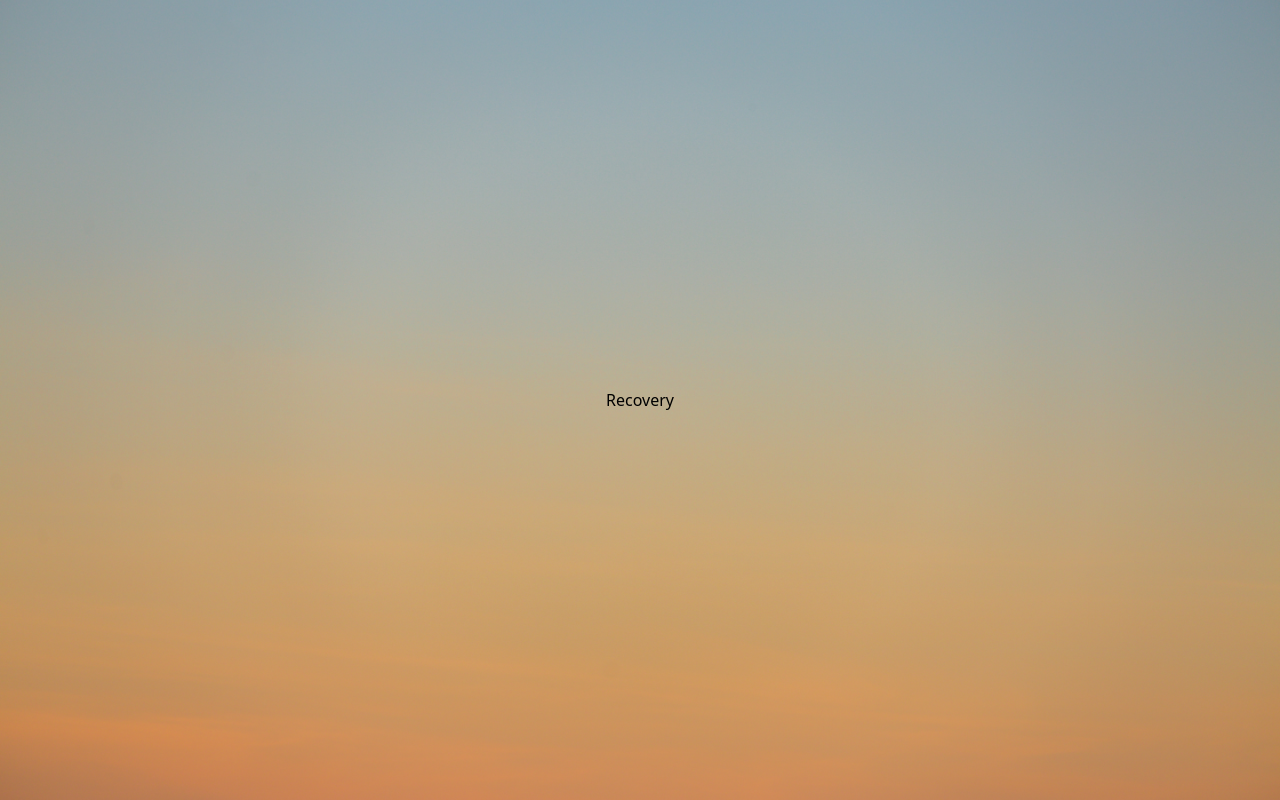
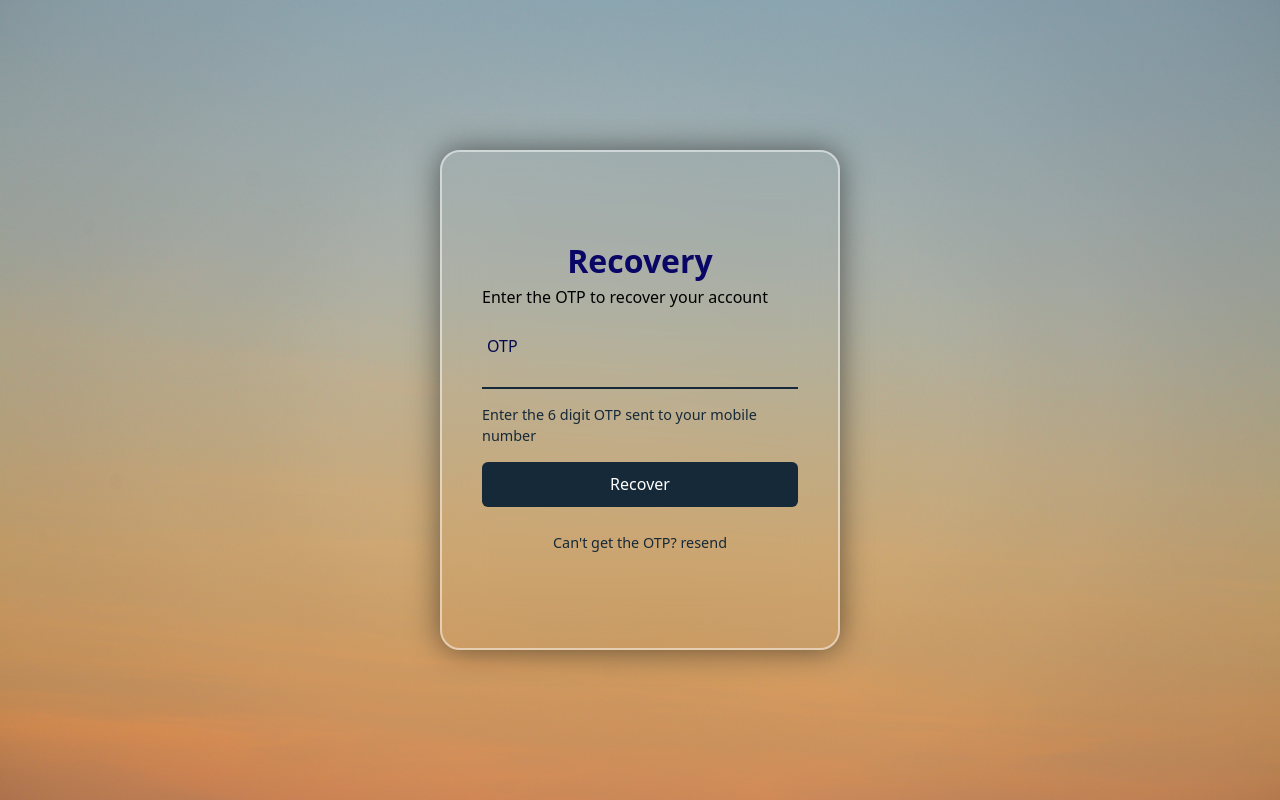
Before and after one commit to sithumjee/Login_app-FULL_STACK_DEVELOPMENT-, a React (Create React App) app in the folder client/: page /recovery in a window 1280 px wide. Built offline with nearby package versions, Linux system fonts and the light colour scheme.

Commit message:
recovery

```diff
--- a/client/src/components/Password.js
+++ /dev/null
@@ -1,5 +0,0 @@
-import React from "react";
-
-export default function Password() {
-  return <div>Password</div>;
-}
--- a/client/src/components/Recovery.js
+++ b/client/src/components/Recovery.js
@@ -1,5 +1,45 @@
 import React from "react";
+import "../styles/recovery.css";
+import { Link } from "react-router-dom";
 
 export default function Recovery() {
-  return <div>Recovery</div>;
+  return (
+    <>
+      {/** body*/}
+      <div className="wrapper">
+        <div className="form-box login">
+          <h2>Recovery</h2>
+          <p className="headerP">Enter the OTP to recover your account</p>
+
+          {/**login data check */}
+
+          <form>
+            <div className="input-box">
+              <span className="icon">
+                <ion-icon name="mail-outline"></ion-icon>
+              </span>
+              <input />
+              <label for="">OTP</label>
+            </div>
+
+            <div className="remember">
+              <p className="otpP">
+                Enter the 6 digit OTP sent to your mobile number
+              </p>
+            </div>
+
+            <button type="submit" className="btn">
+              Recover
+            </button>
+
+            <div className="login-register">
+              <p>
+                Can't get the OTP? <button>resend</button>
+              </p>
+            </div>
+          </form>
+        </div>
+      </div>
+    </>
+  );
 }
--- a/client/src/components/Username.js
+++ b/client/src/components/Username.js
@@ -35,6 +35,7 @@ export default function Username() {
           },
         }}
       ></Toaster>
+      {/** body*/}
       <div className="wrapper">
         <div className="form-box login">
           <h2>Login</h2>
@@ -63,7 +64,7 @@ export default function Username() {
                 <input type="checkbox" />
                 Remember me
               </label>
-              <Link className="forgotPassword" to="/password">
+              <Link className="forgotPassword" to="/recovery">
                 Forgot Password?
               </Link>
             </div>
--- a/client/src/helper/validate.js
+++ b/client/src/helper/validate.js
@@ -3,14 +3,16 @@ import toast from "react-hot-toast";
 /**validate login page username and password */
 
 export async function accountValidate(values) {
-  const error = accountVertify({}, values);
+  const error = accountVerify({}, values);
 
   return error;
 }
 
 /**validate username and password */
 
-function accountVertify(error = {}, values) {
+function accountVerify(error = {}, values) {
+  const specialChars = /[ !@#$%^&*()_+\-=\[\]{};':"\\|,.<>\/?]/;
+
   if (!values.username) {
     error.username = toast.error("Username is required");
   } else if (values.username.includes(" ")) {
@@ -21,6 +23,10 @@ function accountVertify(error = {}, values) {
     error.password = toast.error("Password is required");
   } else if (values.password.includes(" ")) {
     error.username = toast.error("Password is invalid");
+  } else if (values.password.length < 5) {
+    error.password = toast.error("Password is less than 6 characters");
+  } else if (!specialChars.test(values.password)) {
+    error.password = toast.error("Password must contain a special character");
   }
 
   return error;
--- a/client/src/styles/Username.css
+++ b/client/src/styles/Username.css
@@ -67,7 +67,7 @@ body {
   top: 50%;
   left: 5px;
   font-size: 1em;
-  color: #162938;
+  color: #06094e;
   font-weight: 500;
   pointer-events: none;
   transition: 0.5s;
@@ -85,7 +85,7 @@ body {
   border: none;
   outline: none;
   font-size: 1em;
-  color: #162938;
+  color: #000000;
   font-weight: 600;
   padding: 0 35px 0 5px;
 }
--- /dev/null
+++ b/client/src/styles/recovery.css
@@ -0,0 +1,164 @@
+/* body {
+    display: flex;
+    justify-content: center;
+    align-items: center;
+    min-height: 100vh;
+    background-size: cover;
+    background-position: center;
+    background-image: url("../assets/background.jpg");
+  }
+
+  .wrapper {
+    position: relative;
+    width: 400px;
+    height: 500px;
+    background: transparent;
+    border: 2px solid rgba(255, 255, 255, 0.5);
+    border-radius: 20px;
+    backdrop-filter: blur(20px);
+    box-shadow: 0 0 30px rgba(0, 0, 0, 0.5);
+    display: flex;
+    justify-content: center;
+    align-items: center;
+    overflow: hidden;
+    transition: height 0.2s ease;
+  }
+
+  .wrapper .form-box {
+    width: 100%;
+    padding: 40px;
+  }
+
+  .wrapper .register {
+    width: 80%;
+    padding: 40px;
+  }
+
+  .wrapper .form-box.login {
+    transition: transform 0.18s ease;
+    transform: translateX(0);
+  }
+
+  .form-box.login img {
+    align-items: center;
+    margin-left: 110px;
+    margin-top: 20px;
+    width: 100px;
+    @apply hover:border-2 border-gray-200 rounded-full shadow;
+  }
+
+  .form-box h2 {
+    font-size: 2.3em;
+    color: #090665;
+    text-align: center;
+    font-weight: bolder;
+  }
+
+  .input-box {
+    position: relative;
+    width: 100%;
+    height: 50px;
+    border-bottom: 2px solid #162938;
+    margin: 30px 0;
+  }
+
+  .input-box label {
+    position: absolute;
+    top: 50%;
+    left: 5px;
+    font-size: 1.1em;
+    color: #06094e;
+    font-weight: 700;
+    pointer-events: none;
+    transition: 0.5s;
+  }
+
+  .input-box input:focus ~ label,
+  .input-box input:valid ~ label {
+    top: -5px;
+  }
+
+  .input-box input {
+    width: 100%;
+    height: 100%;
+    background: transparent;
+    border: none;
+    outline: none;
+    font-size: 0.9em;
+    color: #000000af;
+    font-weight: 600;
+    padding: 5px 35px 0 5px;
+  }
+
+  .input-box .icon {
+    position: absolute;
+    right: 8px;
+    font-size: 1.2em;
+    color: #162938;
+    line-height: 57px;
+  }
+
+  .remember {
+    font-size: 0.9em;
+    color: #162938;
+    font-weight: 500;
+    margin: -15px 0 15px;
+    display: flex;
+    justify-content: space-between;
+  }
+
+  .remember label input {
+    accent-color: #162938;
+    margin-right: 3px;
+  }
+
+  .remember .forgotPassword:hover {
+    color: rgb(144, 17, 42);
+    text-decoration: underline;
+  }
+
+  .btn {
+    width: 100%;
+    height: 45px;
+    background: #162938;
+    border: none;
+    outline: none;
+    border-radius: 6px;
+    cursor: pointer;
+    font-size: 1em;
+    color: white;
+    font-weight: 500;
+  }
+
+  .btn:hover {
+    background: rgb(0, 1, 71);
+  }
+
+  .login-register {
+    font-size: 0.9em;
+    color: #162938;
+    text-align: center;
+    font-weight: 500;
+    margin: 25px 0 10px;
+  }
+
+  .login-register p a {
+    color: crimson;
+    text-decoration: none;
+    font-weight: 600;
+  }
+
+  .login-register p a:hover {
+    text-decoration: underline;
+    opacity: 0.9;
+  }
+
+
+
+.wrapper {
+  width: 500px;
+  height: 400px;
+}
+
+
+ */
```
Also changed, not shown: client/src/App.js (+5 -5 lines).
